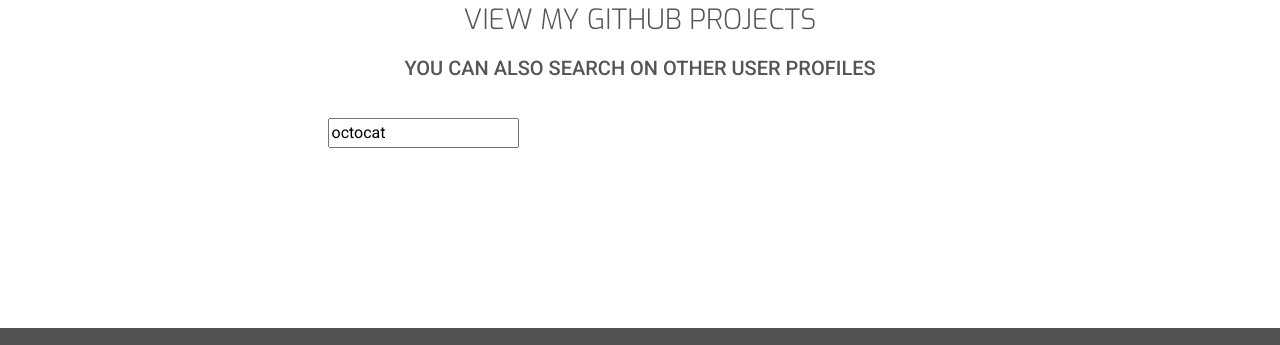
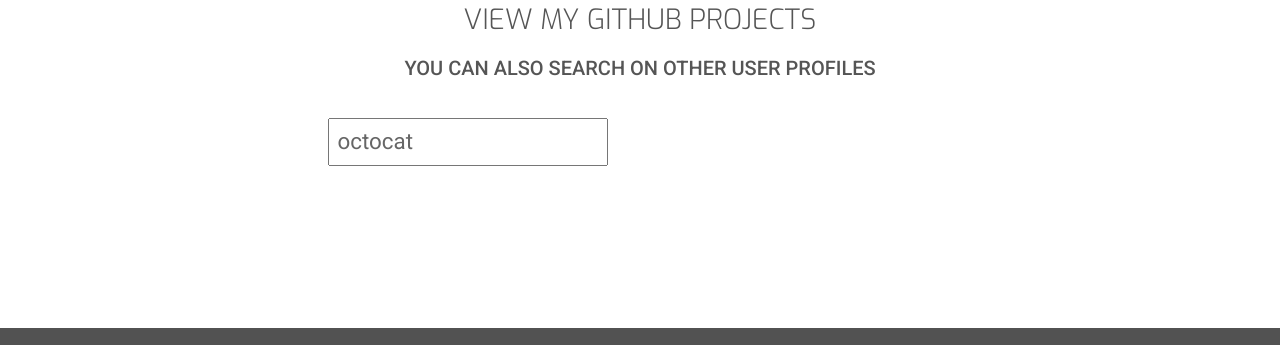
Before and after one commit to nhamidi90/rosie-resume, a plain HTML site: page github.html in a window 1280 px wide. Shown: the part 391-736 px from the top of the page. Drawn offline with nearby package versions, Linux system fonts and the light colour scheme.

Commit message:
Add link to github-styles.css

```diff
--- a/github.html
+++ b/github.html
@@ -9,6 +9,7 @@
     <link rel="stylesheet" href="https://stackpath.bootstrapcdn.com/font-awesome/4.7.0/css/font-awesome.min.css" type="text/css" />
     <link rel="stylesheet" href="https://cdnjs.cloudflare.com/ajax/libs/hover.css/2.3.1/css/hover-min.css" type="text/css" />
     <link rel="stylesheet" href="assets/css/style.css" type="text/css" />
+    <link rel="stylesheet" href="assets/css/github-styles.css" type="text/css" />
 
     <script src="https://ajax.googleapis.com/ajax/libs/jquery/3.2.1/jquery.min.js"></script>
     <script type="text/javascript" src="assets/js/github-information.js"></script>
```
